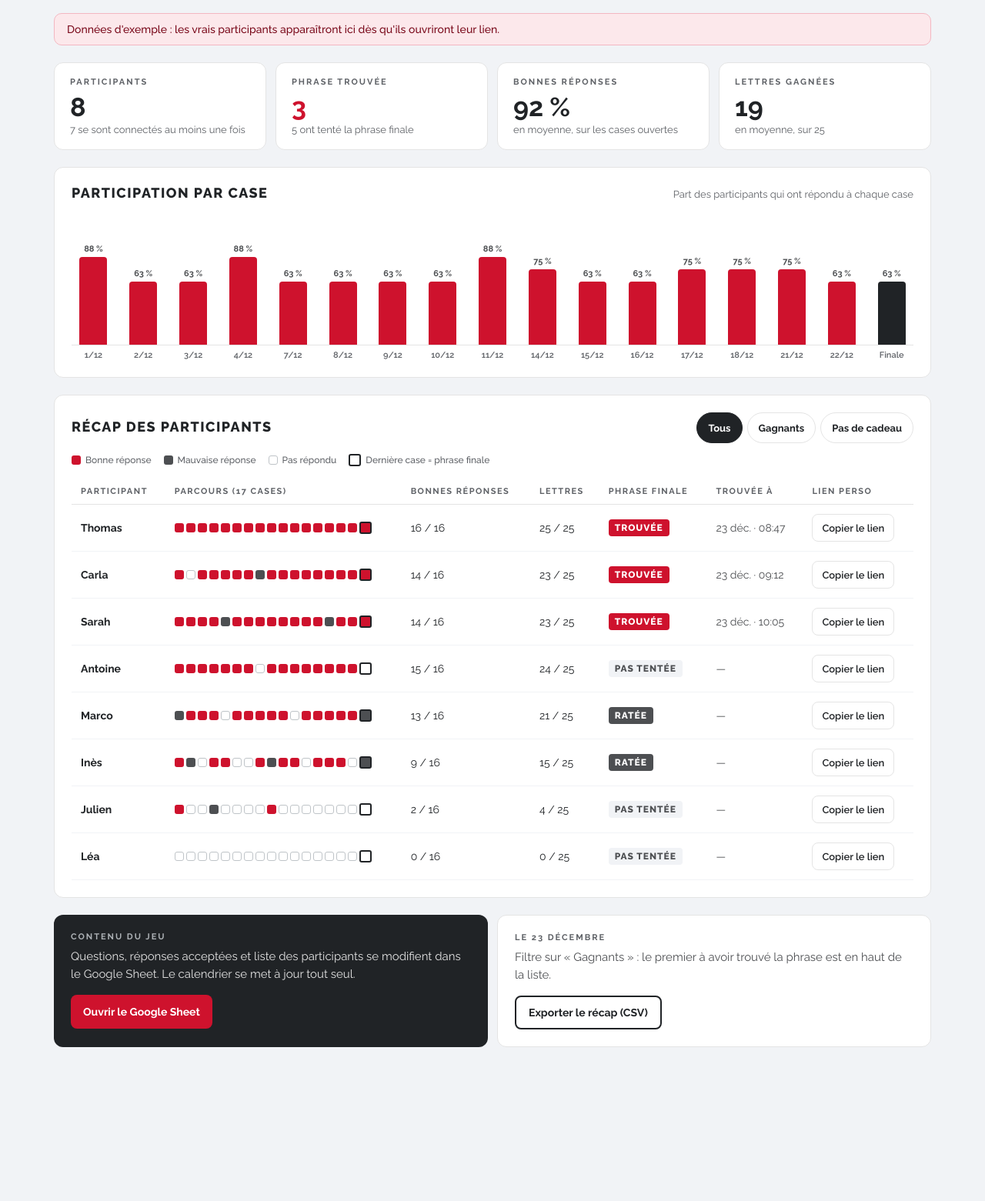
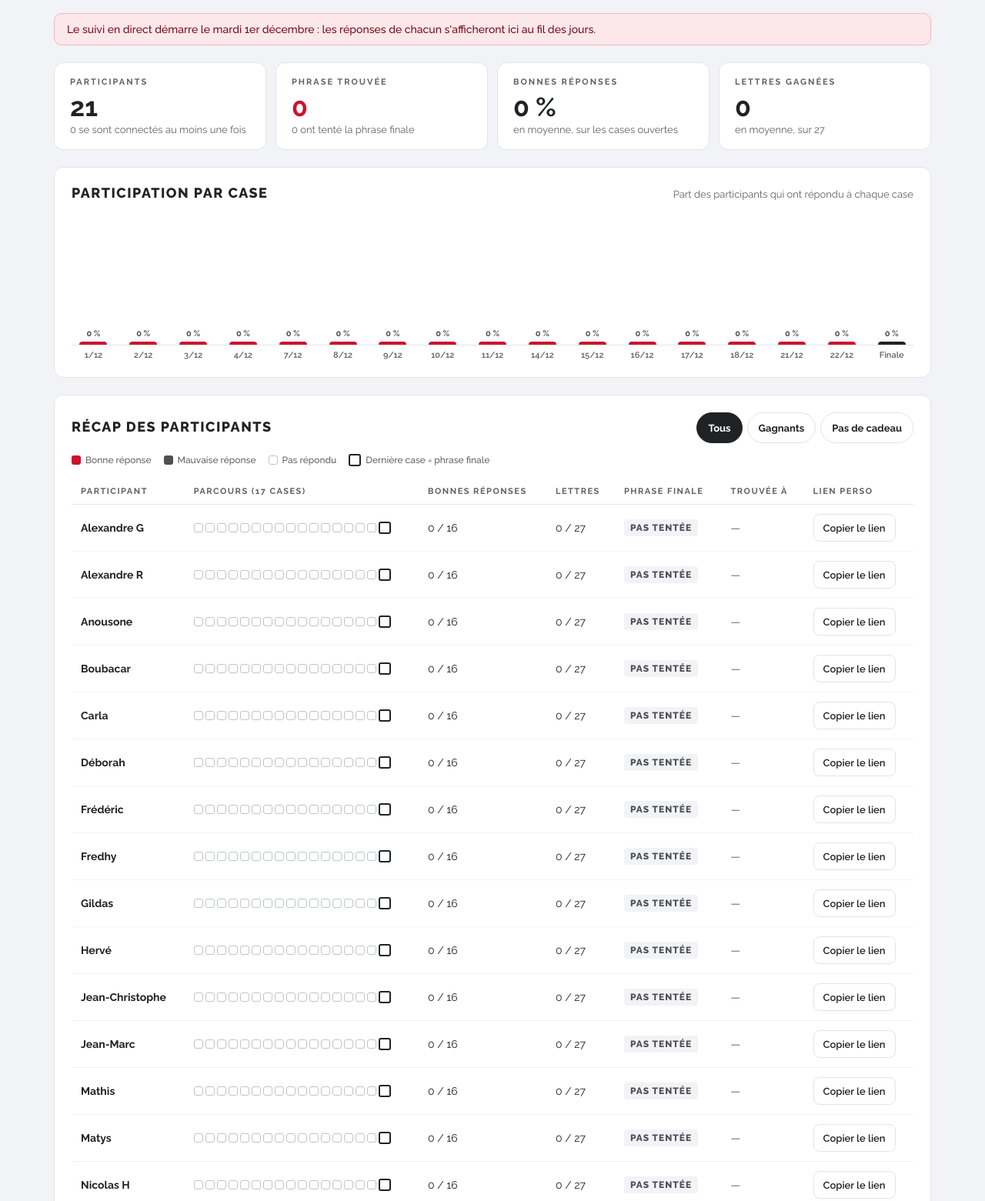
Before and after one commit to remiply/avent-dalmec, a plain HTML site: page admin.html in a window 1280 px wide. Shown: the part 145-1706 px from the top of the page at 77% size. Before the commit the page ends 1578 px from the top, so only its background shows below. Drawn offline with Linux system fonts and the light colour scheme.

Commit message:
Espace de Célia : vrais participants et liens perso
Co-Authored-By: Claude Opus 5.5 <noreply@anthropic.com>
Claude-Session: https://claude.ai/code/session_019PetKFteKnTgNDQK8ifCFB

```diff
--- a/admin.html
+++ b/admin.html
@@ -19,7 +19,6 @@ button{font-family:inherit}
 .top{background:var(--ink);color:#fff}
 .top-in{display:flex;align-items:center;justify-content:space-between;gap:16px;flex-wrap:wrap;padding-top:16px;padding-bottom:16px}
 .brand{display:flex;align-items:center;gap:14px;flex-wrap:wrap}
-  [hidden]{display:none!important}
 .logo{background:var(--red);color:#fff;border-radius:8px;padding:5px 14px 7px;font-weight:700;font-size:22px;line-height:1.2}
 .kick{font-size:12px;letter-spacing:2.5px;text-transform:uppercase;color:var(--steel);font-weight:700}
 .hello{font-size:20px;font-weight:300;margin-top:2px}
@@ -106,13 +105,13 @@ td.name{font-weight:700;white-space:nowrap}
 </div>
 
 <main class="wrap" id="panelA" role="tabpanel" aria-labelledby="tabA">
-  <div class="note">Données d'exemple : les vrais participants apparaîtront ici dès qu'ils ouvriront leur lien.</div>
+  <div class="note">Le suivi en direct démarre le mardi 1er décembre : les réponses de chacun s'afficheront ici au fil des jours.</div>
 
   <div class="kpis">
     <div class="kpi"><div class="kpi-k">Participants</div><div class="kpi-v" id="kTotal">0</div><div class="kpi-s" id="kActive"></div></div>
     <div class="kpi"><div class="kpi-k">Phrase trouvée</div><div class="kpi-v red" id="kWon">0</div><div class="kpi-s" id="kPlayed"></div></div>
     <div class="kpi"><div class="kpi-k">Bonnes réponses</div><div class="kpi-v" id="kRate">0 %</div><div class="kpi-s">en moyenne, sur les cases ouvertes</div></div>
-    <div class="kpi"><div class="kpi-k">Lettres gagnées</div><div class="kpi-v" id="kLetters">0</div><div class="kpi-s">en moyenne, sur 25</div></div>
+    <div class="kpi"><div class="kpi-k">Lettres gagnées</div><div class="kpi-v" id="kLetters">0</div><div class="kpi-s">en moyenne, sur 27</div></div>
   </div>
 
   <section class="card">
@@ -166,30 +165,43 @@ td.name{font-weight:700;white-space:nowrap}
 <script>
 (function () {
   'use strict';
-  var BASE = 'https://remiply.github.io/avent-dalmec/?p=';
+  var BASE = 'https://remiply.github.io/avent-dalmec/?c=';
   var DAYS = [1, 2, 3, 4, 7, 8, 9, 10, 11, 14, 15, 16, 17, 18, 21, 22, 23];
-  var LET = [1, 1, 1, 2, 1, 1, 2, 1, 2, 1, 2, 2, 2, 2, 2, 2];
+  var LET = [1, 1, 1, 2, 1, 2, 2, 2, 2, 1, 2, 2, 2, 2, 2, 2];
   var data = [
-    ['Carla', 'B-BBBBBMBBBBBBBBB', '23 déc. · 09:12'],
-    ['Thomas', 'BBBBBBBBBBBBBBBBB', '23 déc. · 08:47'],
-    ['Inès', 'BM-BB--BMBB-BBB-M', '—'],
-    ['Julien', 'B--M----B--------', '—'],
-    ['Sarah', 'BBBBMBBBBBBBBMBBB', '23 déc. · 10:05'],
-    ['Marco', 'MBBB-BBBBB-BBBBBM', '—'],
-    ['Léa', '-----------------', '—'],
-    ['Antoine', 'BBBBBBB-BBBBBBBB-', '—']
+    ['Hervé', 'mzhhbr', '-----------------', '—'],
+    ['Anousone', 'pp3gk2', '-----------------', '—'],
+    ['Sébastien', 'emv3f9', '-----------------', '—'],
+    ['Nicolas S', 'bv6tkv', '-----------------', '—'],
+    ['Matys', '8df4jw', '-----------------', '—'],
+    ['Carla', '6hzpus', '-----------------', '—'],
+    ['Jean-Christophe', 'cwa386', '-----------------', '—'],
+    ['Alexandre G', 'bxy6qx', '-----------------', '—'],
+    ['Xavier', 'a88cca', '-----------------', '—'],
+    ['Paola', '33vrxa', '-----------------', '—'],
+    ['Gildas', 'm75udg', '-----------------', '—'],
+    ['Frédéric', 'uzwjd9', '-----------------', '—'],
+    ['Fredhy', 'aedj8c', '-----------------', '—'],
+    ['Déborah', 'c5dpkh', '-----------------', '—'],
+    ['Alexandre R', 'cscr56', '-----------------', '—'],
+    ['Mathis', 'w6hs6b', '-----------------', '—'],
+    ['Nicolas H', 'j3a9bf', '-----------------', '—'],
+    ['Stéphane', 'zcguee', '-----------------', '—'],
+    ['Boubacar', 'd6fgjt', '-----------------', '—'],
+    ['Jean-Marc', 'enwpvn', '-----------------', '—'],
+    ['Sarah', 'gkgy7y', '-----------------', '—']
   ];
   function $(id) { return document.getElementById(id); }
   function esc(s) { return String(s).replace(/&/g, '&amp;').replace(/</g, '&lt;').replace(/>/g, '&gt;'); }
 
   var people = data.map(function (p) {
-    var s = p[1], opened = 0, good = 0, letters = 0;
+    var s = p[2], opened = 0, good = 0, letters = 0;
     for (var i = 0; i < 16; i++) {
       if (s[i] !== '-') opened++;
       if (s[i] === 'B') { good++; letters += LET[i]; }
       if (s[i] === 'M' && LET[i] === 2) letters += 1;
     }
-    return { name: p[0], s: s, when: p[2], opened: opened, good: good, letters: letters, f: s[16] };
+    return { name: p[0], code: p[1], s: s, when: p[3], opened: opened, good: good, letters: letters, f: s[16] };
   });
 
   var total = people.length;
@@ -234,7 +246,7 @@ td.name{font-weight:700;white-space:nowrap}
       var wa = a.f === 'B' ? 1 : 0, wb = b.f === 'B' ? 1 : 0;
       if (wa !== wb) return wb - wa;
       if (wa && wb) return a.when.localeCompare(b.when);
-      return b.letters - a.letters;
+      return b.letters - a.letters || a.name.localeCompare(b.name);
     });
     $('rows').innerHTML = list.map(function (p) {
       var strip = p.s.split('').map(function (ch, i) {
@@ -247,14 +259,14 @@ td.name{font-weight:700;white-space:nowrap}
       var fbg = p.f === 'B' ? '#CE122D' : (p.f === 'M' ? '#4D4F52' : '#F1F3F6');
       var ffg = p.f === '-' ? '#4D4F52' : '#FFFFFF';
       return '<tr><td class="name">' + esc(p.name) + '</td><td><div class="strip" aria-hidden="true">' + strip + '</div></td>' +
-        '<td>' + p.good + ' / 16</td><td>' + p.letters + ' / 25</td>' +
+        '<td>' + p.good + ' / 16</td><td>' + p.letters + ' / 27</td>' +
         '<td><span class="pill" style="background:' + fbg + ';color:' + ffg + '">' + fin + '</span></td>' +
         '<td style="white-space:nowrap;color:#4D4F52">' + (p.f === 'B' ? esc(p.when) : '—') + '</td>' +
-        '<td><button type="button" class="copy" data-name="' + esc(p.name) + '">Copier le lien</button></td></tr>';
+        '<td><button type="button" class="copy" data-name="' + esc(p.name) + '" data-code="' + p.code + '">Copier le lien</button></td></tr>';
     }).join('');
     Array.prototype.forEach.call($('rows').querySelectorAll('.copy'), function (b) {
       b.addEventListener('click', function () {
-        var url = BASE + encodeURIComponent(b.dataset.name);
+        var url = BASE + b.dataset.code;
         var done = function () { toast('Lien de ' + b.dataset.name + ' copié'); };
         if (navigator.clipboard && navigator.clipboard.writeText) navigator.clipboard.writeText(url).then(done, function () { toast(url); });
         else toast(url);
```
